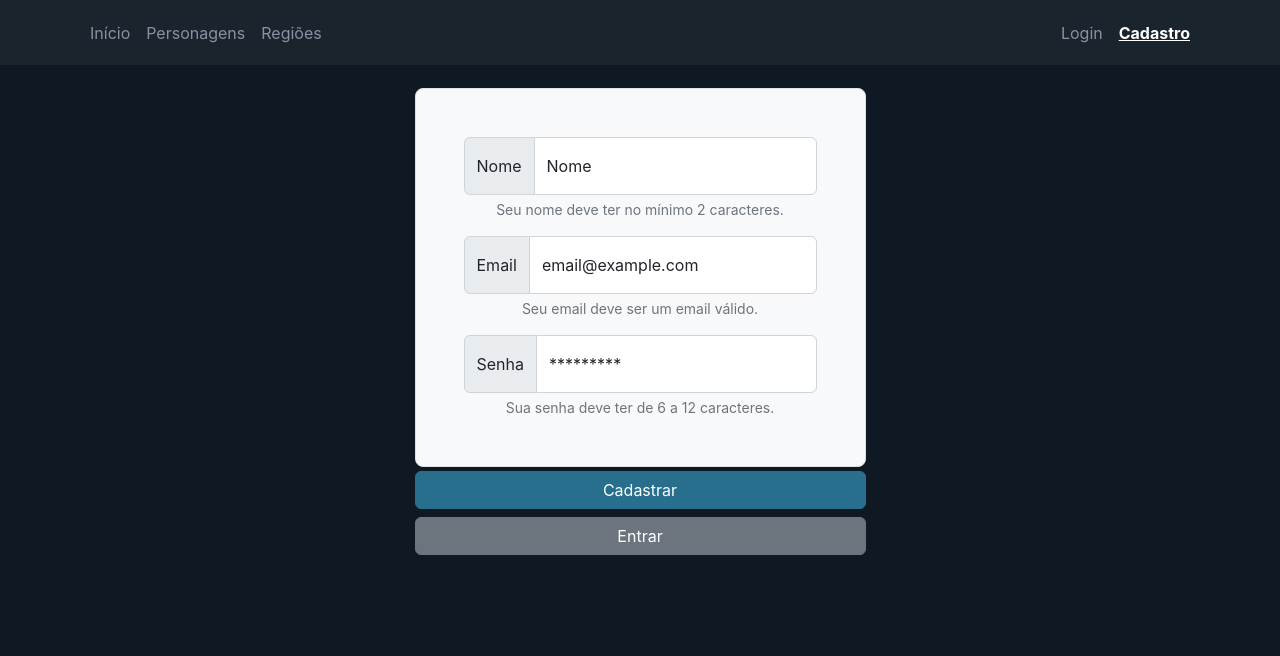
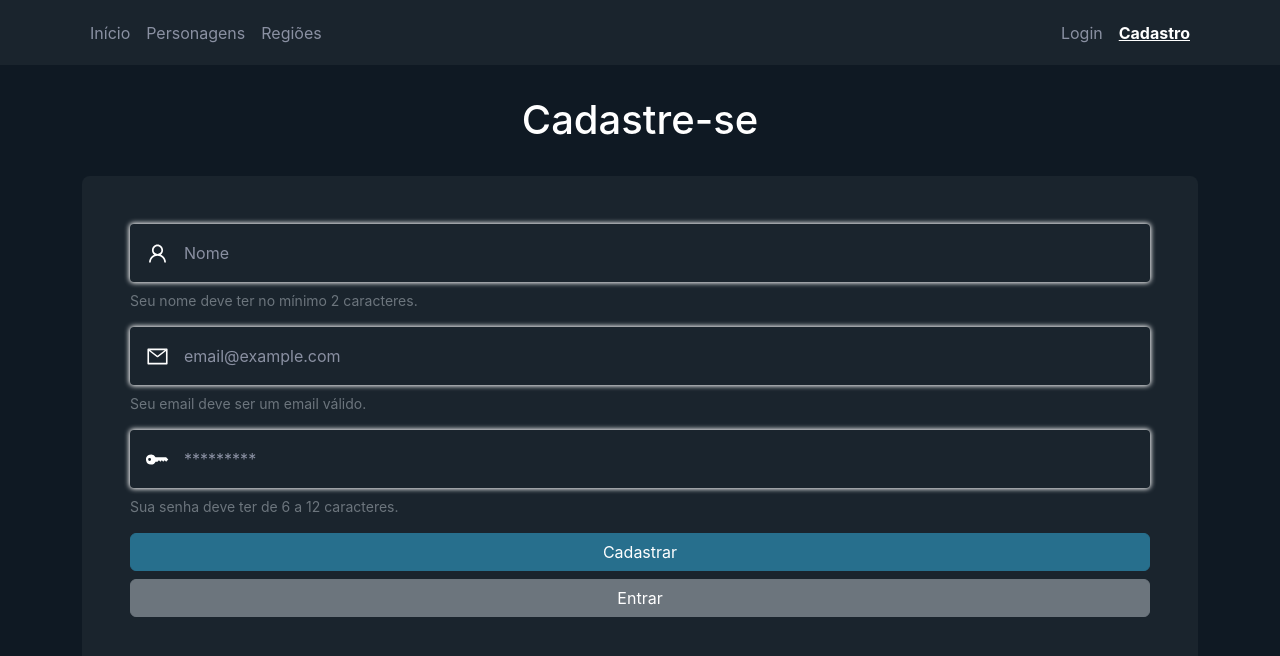
Before and after one commit to xitusz/personal-project-1, a React (Create React App) app in the folder front-end/: page /register in a window 1280 px wide. Shown: the top 656 px of the page. Built offline with nearby package versions, Linux system fonts and the light colour scheme.

Commit message:
style(css): Register

```diff
--- a/front-end/src/App.js
+++ b/front-end/src/App.js
@@ -6,6 +6,7 @@ import "./css/Character.css";
 import "./css/Card.css";
 import "./css/CharacterDetails.css";
 import "./css/Login.css";
+import "./css/Register.css";
 
 const App = () => {
   return <Routes />;
--- /dev/null
+++ b/front-end/src/css/Register.css
@@ -0,0 +1,48 @@
+.form-field {
+  background-color: #1A242D;
+}
+
+.input-div {
+  box-shadow: 0 0 5px 1px white;
+}
+
+.form-input {
+  background-color: #1A242D !important;
+}
+
+.form-input::placeholder {
+  color: #8A90A2 !important;
+}
+
+.form-input:focus {
+  box-shadow: none;
+}
+
+.input-group {
+  transition: box-shadow 0.2s ease-out;
+}
+
+.input-group:focus-within {
+  box-shadow: 0 0 5px 1px rgb(39 111 141);
+  outline: 0;
+}
+
+.input-group:focus-within .input-group-text {
+  color: rgb(39 111 141) !important;
+  transition: color 0.2s ease-out;
+}
+
+.btn-primary {
+  border-color: rgb(39 111 141);
+  background-color: rgb(39 111 141);
+}
+
+.btn-primary:hover {
+  border-color: rgb(32, 90, 116);
+  background-color: rgb(32, 90, 116);
+}
+
+.btn-primary:active {
+  border-color: rgb(20, 60, 80) !important;
+  background-color: rgb(20, 60, 80) !important;
+}
--- a/front-end/src/pages/Register.js
+++ b/front-end/src/pages/Register.js
@@ -11,6 +11,8 @@ import {
   setItemToLocalStorage,
   getItemFromLocalStorage,
 } from "../services/localStorage";
+import { AiOutlineMail, AiOutlineUser } from "react-icons/ai";
+import { BsFillKeyFill } from "react-icons/bs";
 
 const Register = () => {
   const navigate = useNavigate();
@@ -27,7 +29,6 @@ const Register = () => {
   }, [navigate]);
 
   const handleRegister = () => {
-    // Hash Password
     const nameError = validateName(name);
     const passwordError = validatePassword(password);
     const emailError = validateEmail(email);
@@ -65,17 +66,18 @@ const Register = () => {
   return (
     <div>
       <Header />
-      <form className="container mt-4">
-        <h1 className="mb-3 text-center">Cadastre-se</h1>
-        <div className="row align-items-center text-center">
-          <div className="col-md-10 mx-auto col-lg-5">
-            <div className="p-4 p-md-5 border rounded-3 bg-light mb-1">
-              <div className="input-group">
-                <span className="input-group-text">Nome</span>
+      <form className="container py-5">
+        <h1 className="text-center text-white pt-5 p-4">Cadastre-se</h1>
+        <div className="">
+          <div className="p-5 rounded-3 mb-1 form-field">
+            <div className="input-group mb-2 input-div rounded-1">
+              <span className="input-group-text form-input border-0 text-white p-2 px-3">
+                <AiOutlineUser size={23} />
+              </span>
               <div className="form-floating">
                 <input
                   type="text"
-                    className="form-control"
+                  className="form-control form-input text-white border-0 p-0"
                   id="name"
                   name="name"
                   placeholder="Nome"
@@ -83,18 +85,19 @@ const Register = () => {
                   onChange={handlenameChange}
                   required
                 />
-                  <label htmlFor="name">Nome</label>
               </div>
             </div>
             <div className="form-text mb-3">
               Seu nome deve ter no mínimo 2 caracteres.
             </div>
-              <div className="input-group">
-                <span className="input-group-text">Email</span>
+            <div className="input-group mb-2 input-div rounded-1">
+              <span className="input-group-text form-input border-0 text-white p-2 px-3">
+                <AiOutlineMail size={23} />
+              </span>
               <div className="form-floating">
                 <input
                   type="email"
-                    className="form-control"
+                  className="form-control form-input text-white border-0 p-0"
                   id="email"
                   name="email"
                   placeholder="email@example.com"
@@ -102,18 +105,19 @@ const Register = () => {
                   onChange={handleEmailChange}
                   required
                 />
-                  <label htmlFor="email">email@example.com</label>
               </div>
             </div>
             <div className="form-text mb-3">
               Seu email deve ser um email válido.
             </div>
-              <div className="input-group">
-                <span className="input-group-text">Senha</span>
+            <div className="input-group mb-2 input-div rounded-1">
+              <span className="input-group-text form-input border-0 text-white p-2 px-3">
+                <BsFillKeyFill size={23} />
+              </span>
               <div className="form-floating">
                 <input
                   type="password"
-                    className="form-control"
+                  className="form-control form-input text-white border-0 p-0"
                   id="password"
                   name="password"
                   placeholder="*********"
@@ -121,12 +125,10 @@ const Register = () => {
                   onChange={handlePasswordChange}
                   required
                 />
-                  <label htmlFor="password">*********</label>
               </div>
             </div>
-              <div className="form-text">
+            <div className="form-text mb-3">
               Sua senha deve ter de 6 a 12 caracteres.
-              </div>
             </div>
             <Button
               className="btn btn-primary w-100 mb-2"
@@ -137,7 +139,9 @@ const Register = () => {
             <Link to="/login">
               <Button className="btn btn-secondary w-100">Entrar</Button>
             </Link>
-            {error && <div className="mt-3 alert alert-danger">{error}</div>}
+            {error && (
+              <div className="my-3 alert alert-danger text-center">{error}</div>
+            )}
           </div>
         </div>
       </form>
```
Lines whose indentation alone changed are shown as unchanged.
